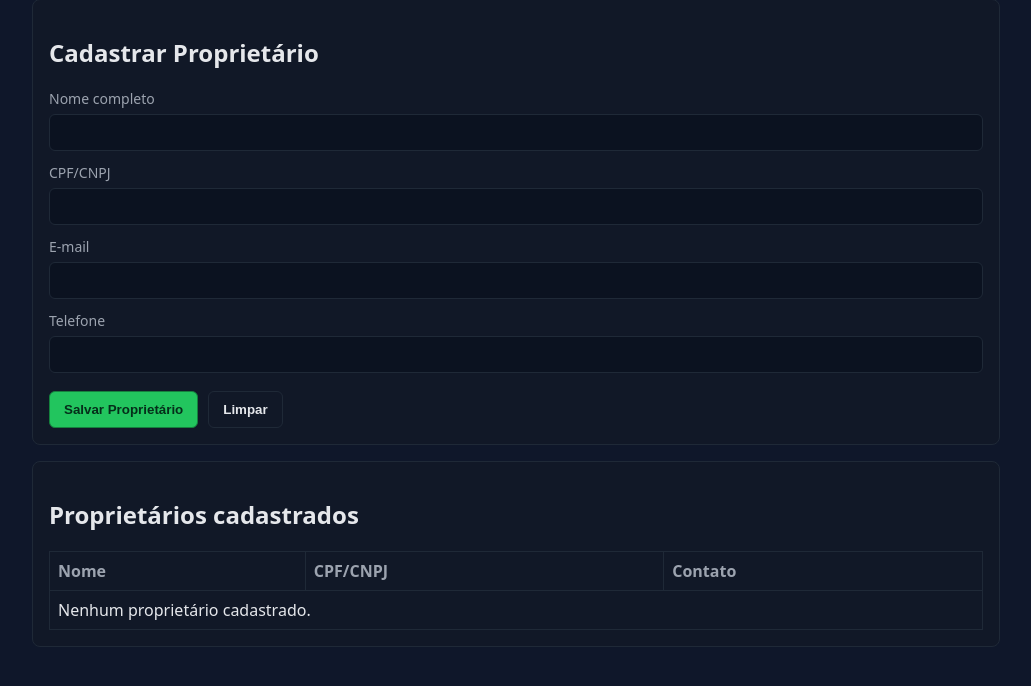
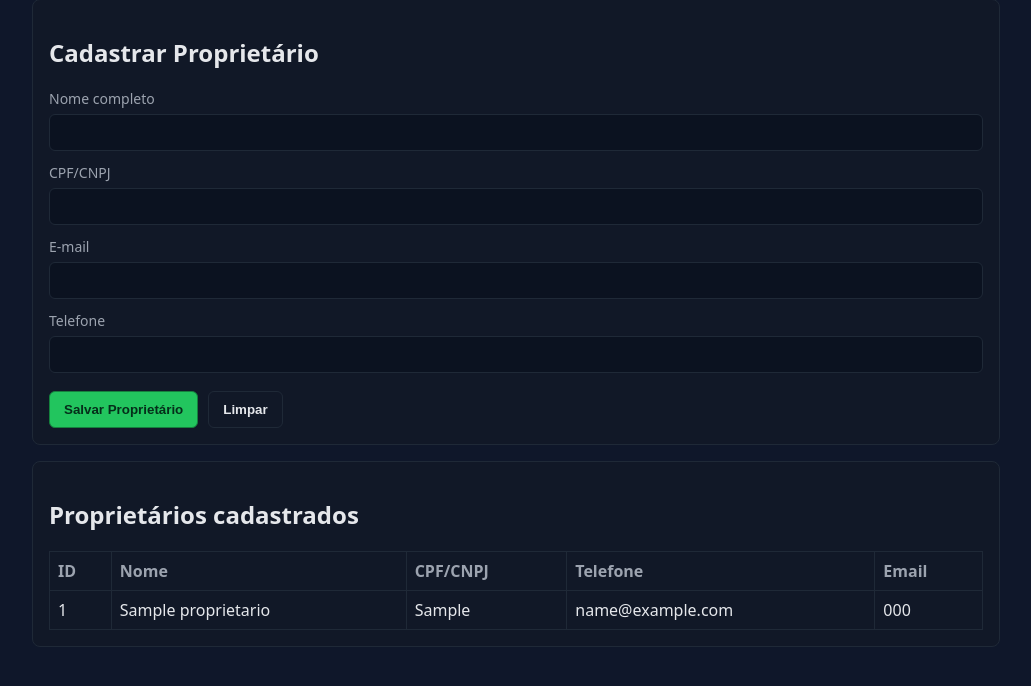
Before and after one commit to FabianoTaguchi/Fazenda1.0, a Flask app: page /owners in a window 1280 px wide. Shown: the part 64-750 px from the top of the page, without its empty margins (124-1155 px from the left). Run offline with Flask 2, Linux system fonts and the light colour scheme; tables that the repository leaves empty hold one stand-in row (values such as "Sample post").

Commit message:
Corrigir rota /owners: ordenar por nome e usar API correta; ajustar owners.html para atributos do modelo; definir autoincrement em id_proprietario

```diff
--- a/app.py
+++ b/app.py
@@ -1,8 +1,29 @@
+from flask import Flask, render_template, request
+from flask import redirect, url_for, flash, session
+from functools import wraps
 import os
-from flask import Flask, render_template, request, redirect, url_for, flash
+from datetime import datetime
+from flask_sqlalchemy import SQLAlchemy
+from sqlalchemy import func, text
+from sqlalchemy.exc import IntegrityError
+
 
 app = Flask(__name__)
-app.config['SECRET_KEY'] = os.getenv('SECRET_KEY', 'dev-secret-change-me')
+
+app.config['SECRET_KEY'] = 'dev-secret-key'
+app.config['SQLALCHEMY_TRACK_MODIFICATIONS'] = False
+app.config['SQLALCHEMY_DATABASE_URI'] = os.getenv(
+    'DATABASE_URL',
+    'mysql+pymysql://root:root@localhost:3306/progest2?charset=utf8mb4')
+db = SQLAlchemy(app)
+
+class Proprietario(db.Model):
+    __tablename__ = 'proprietario'
+    id_proprietario = db.Column(db.Integer, primary_key=True, autoincrement=True)
+    nome = db.Column(db.String(80),nullable=True)
+    cpf = db.Column(db.String(80), unique=True, nullable=True)
+    telefone = db.Column(db.String(80))
+    email = db.Column(db.String(80), unique=True)
 
 @app.route('/index')
 def index():
@@ -10,8 +31,40 @@ def index():
 
 @app.route('/owners', methods=['GET'])
 def owners():
-    donos = []
-    return render_template('owners.html', donos=donos, show_menu=True)
+    prop = Proprietario.query.order_by(Proprietario.id_proprietario.asc()).all()
+    return render_template('owners.html',donos=prop, show_menu=True)
+
+@app.route('/owners/cadastrar', methods=['POST'])
+def cadastrarProprietario():
+    nome = (request.form.get('nome') or '').strip()
+    cpf_cnpj = (request.form.get('cpf_cnpj') or '').strip()
+    telefone = (request.form.get('telefone') or '').strip()
+    email = (request.form.get('email') or '').strip()
+
+    # Verifica se o login ou o nome estão em branco
+    if not nome or not cpf_cnpj:
+        flash('Campo nome e cpf/cnpj são obrigatórios', 'warning')
+        return redirect(url_for('index'))
+
+    # Pega as variáveis e adiciona um novo usuário na tabela
+    try:
+        prop = Proprietario(
+            nome=nome,
+            cpf=cpf_cnpj,
+            telefone=telefone or None,
+            email=email or None)
+        db.session.add(prop)
+        db.session.commit()
+        flash('Proprietário cadastrado com sucesso!', 'success')
+        return redirect(url_for('index'))
+
+    except IntegrityError:
+        db.session.rollback()
+        return redirect(url_for('index'))
+    except Exception as e:
+        db.session.rollback()
+        flash(f'Erro ao cadastrar: {str(e)}', 'danger')
+        return redirect(url_for('index'))
 
 @app.route('/propriedades', methods=['GET'])
 def propriedades():
--- a/templates/owners.html
+++ b/templates/owners.html
@@ -3,7 +3,7 @@
 {% block content %}
 <section class="card">
   <h1>Cadastrar Proprietário</h1>
-  <form class="form" method="post">
+  <form class="form" method="post" action="/owners/cadastrar">
     <div class="form-row">
       <label for="nome">Nome completo</label>
       <input type="text" id="nome" name="nome" required />
@@ -32,20 +32,24 @@
   <table class="table">
     <thead>
       <tr>
+        <th>ID</th>
         <th>Nome</th>
         <th>CPF/CNPJ</th>
-        <th>Contato</th>
+        <th>Telefone</th>
+        <th>Email</th>
       </tr>
     </thead>
     <tbody>
       {% for d in donos %}
         <tr>
-          <td>{{ d['nome'] }}</td>
-          <td>{{ d['cpf_cnpj'] }}</td>
-          <td>{{ d['email'] or d['telefone'] or '-' }}</td>
+          <td>{{ d.id_proprietario}}</td>
+          <td>{{ d.nome }}</td>
+          <td>{{ d.cpf }}</td>
+          <td>{{ d.email }}</td>
+          <td>{{ d.telefone }}</td>
         </tr>
       {% else %}
-        <tr><td colspan="3">Nenhum proprietário cadastrado.</td></tr>
+        <tr><td colspan="4">Nenhum proprietário cadastrado.</td></tr>
       {% endfor %}
     </tbody>
   </table>
```
